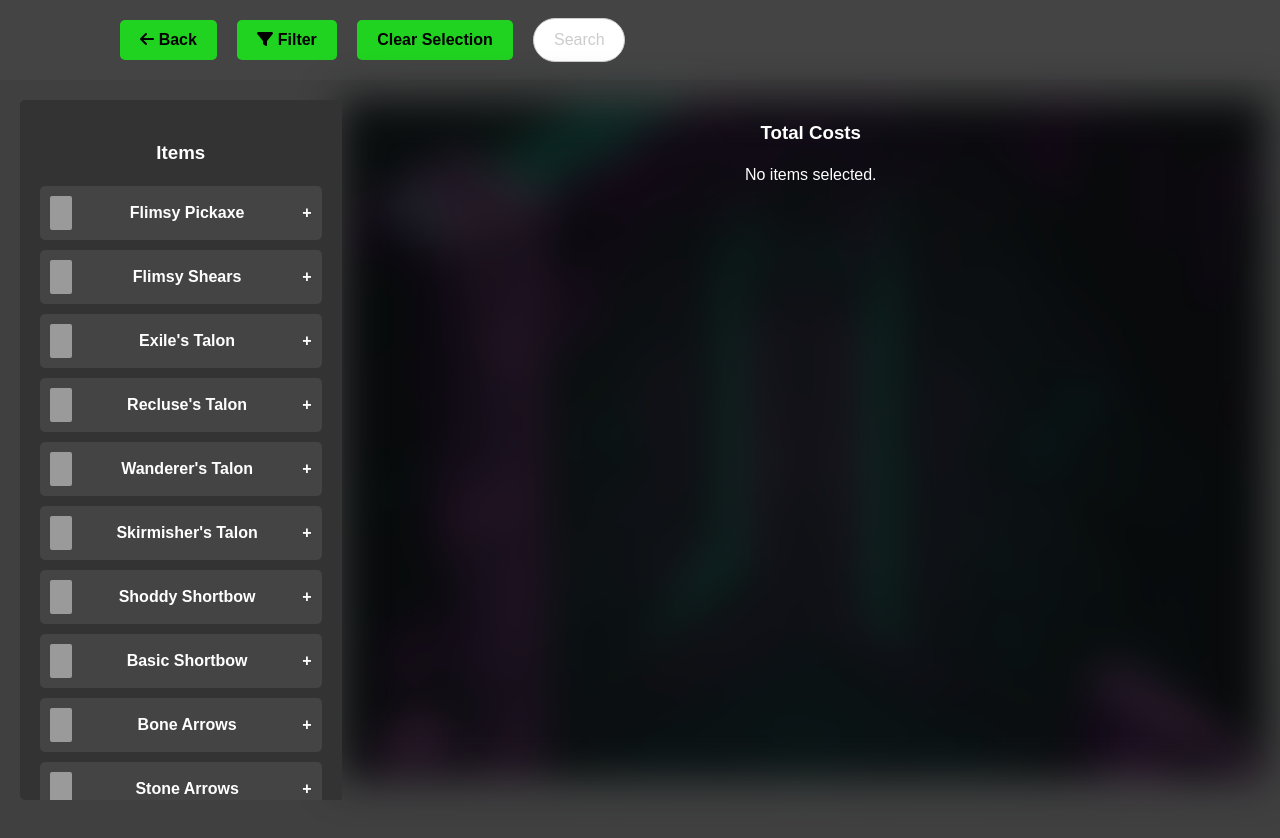
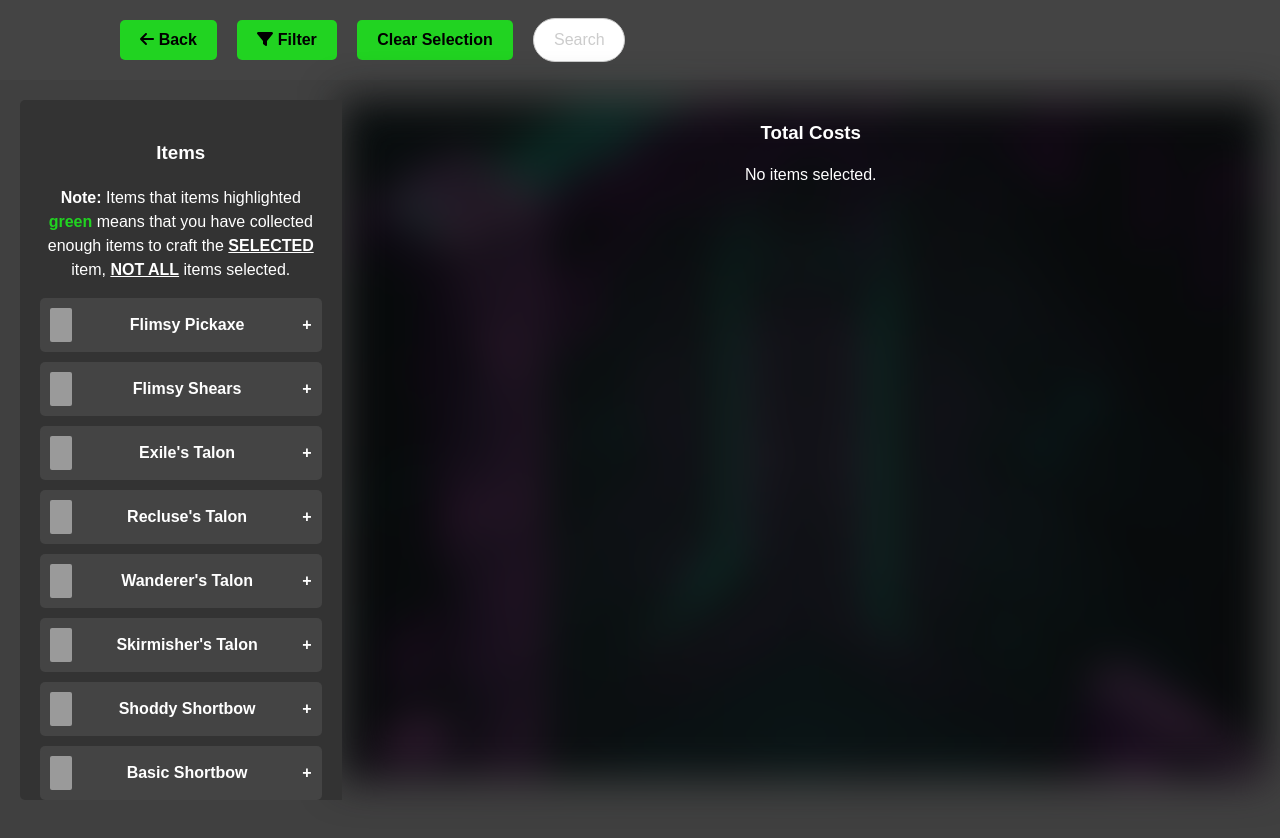
Before and after one commit to Temperdox/Prowler, a React (Vite) app: page /crafting in a window 1280 px wide. Both pictures are taken after a click on the button "I Agree". Shown: the top 838 px of the page. Built offline with nearby package versions, Linux system fonts and the light colour scheme.

Commit message:
Added a note to explain how the system works

```diff
--- a/src/Crafting.jsx
+++ b/src/Crafting.jsx
@@ -465,6 +465,7 @@ const Crafting = ({ setView }) => {
             <div className="content">
                 <div className="left-pane">
                     <h3>Items</h3>
+                    <p><strong>Note:</strong> Items that items highlighted <strong><span style={{color: "#21d321"}}>green</span></strong> means that you have collected enough items to craft the <u><strong>SELECTED</strong></u> item, <u><strong>NOT ALL</strong></u> items selected.</p>
                     <div className="accordion">
                         {filteredItems.length > 0 ? (
                             filteredItems.map((itemName) => {
```
